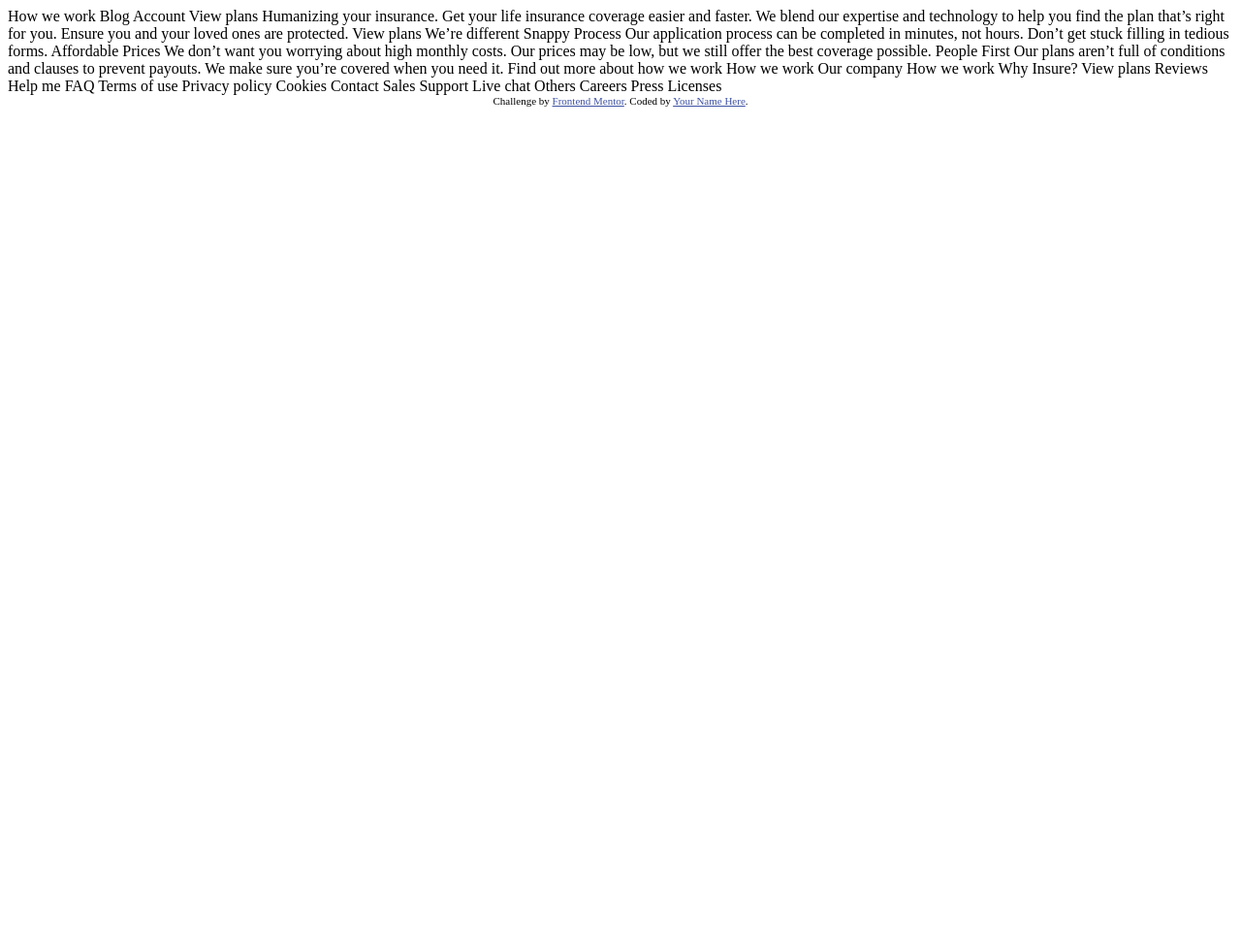
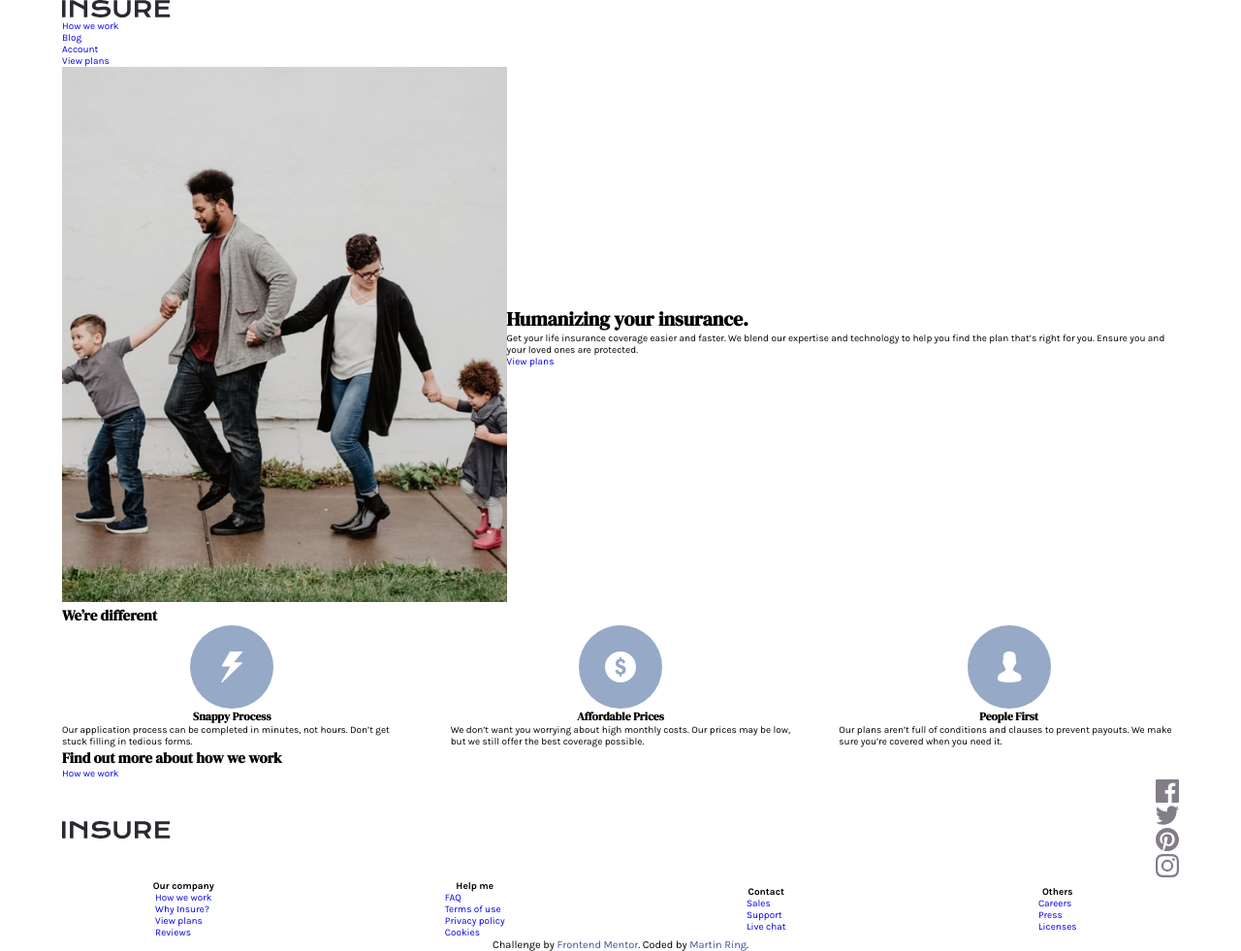
Before and after one commit to ringm/insure-landing-page-master, a plain HTML site: page index.html in a window 1280 px wide. Shown: the whole page at 97% size. Before the commit the page ends 800 px from the top, so only its background shows below. Drawn offline with Linux system fonts and the light colour scheme.

Commit message:
base markup

```diff
--- a/index.html
+++ b/index.html
@@ -1,85 +1,165 @@
 <!DOCTYPE html>
 <html lang="en">
+
 <head>
   <meta charset="UTF-8">
-  <meta name="viewport" content="width=device-width, initial-scale=1.0"> <!-- displays site properly based on user's device -->
+  <meta name="viewport" content="width=device-width, initial-scale=1.0">
+  <!-- displays site properly based on user's device -->
 
   <link rel="icon" type="image/png" sizes="32x32" href="./images/favicon-32x32.png">
+  <link href="https://fonts.googleapis.com/css2?family=DM+Serif+Display&display=swap" rel="stylesheet">
+  <link href="https://fonts.googleapis.com/css2?family=Karla:wght@400;700&display=swap" rel="stylesheet">
+  <link rel="stylesheet" href="css/styles.css">
 
   <title>Frontend Mentor | Insure landing page</title>
 
-  <!-- Feel free to remove these styles or customise in your own stylesheet 👍 -->
-  <style>
-    .attribution { font-size: 11px; text-align: center; }
-    .attribution a { color: hsl(228, 45%, 44%); }
-  </style>
 </head>
+
 <body>
 
-  How we work
-  Blog
-  Account
-  View plans
+  <nav class="nav">
+    <div class="container">
+      <img src="images/logo.svg" alt="company logo" class="logo">
+      <ul class="nav__list">
+        <li class="nav__list-item"><a href="#" class="nav__link">How we work</a></li>
+        <li class="nav__list-item"><a href="#" class="nav__link">Blog</a></li>
+        <li class="nav__list-item"><a href="#" class="nav__link">Account</a></li>
+        <li class="nav__list-item"><a href="#" class="nav__link">View plans</a></li>
+      </ul>
+    </div>
+  </nav>
 
+  <header class="header">
+    <div class="container row">
+      <picture class="header__img">
+        <source media="(min-width:650px)" srcset="images/image-intro-desktop.jpg">
+        <img src="images/image-intro-mobile.jpg" alt="header image">
+      </picture>
+      <div class="header__data">
+        <h1 class="header__title">
           Humanizing your insurance.
-
+        </h1>
+        <p class="header__txt">
           Get your life insurance coverage easier and faster. We blend our expertise
           and technology to help you find the plan that’s right for you. Ensure you
           and your loved ones are protected.
+        </p>
+        <a href="#" class="btn">View plans</a>
+      </div>
+    </div>
+  </header>
 
-  View plans
-
+  <section class="sec-content container">
+    <h2 class="sec-content__title">
       We’re different
-
+    </h2>
+    <div class="row">
+      <div class="card col">
+        <img src="images/icon-snappy-process.svg" alt="snappy process icon" class="card__img">
+        <h3 class="card__title">
           Snappy Process
-
+        </h3>
+        <p class="card__txt">
           Our application process can be completed in minutes, not hours. Don’t get
           stuck filling in tedious forms.
-
+        </p>
+      </div>
+      <div class="card col">
+        <img src="images/icon-affordable-prices.svg" alt="saffordable prices icon" class="card__img">
+        <h3 class="card__title">
           Affordable Prices
-
+        </h3>
+        <p class="card__txt">
           We don’t want you worrying about high monthly costs. Our prices may be low,
           but we still offer the best coverage possible.
-
+        </p>
+      </div>
+      <div class="card col">
+        <img src="images/icon-people-first.svg" alt="people first icon" class="card__img">
+        <h3 class="card__title">
           People First
-
+        </h3>
+        <p class="card__txt">
           Our plans aren’t full of conditions and clauses to prevent payouts. We make
           sure you’re covered when you need it.
+        </p>
+      </div>
+    </div>
+  </section>
 
+  <section class="thrd-content container">
+    <h2 class="thrd-content__title">
       Find out more about how we work
+    </h2>
+    <a href="#" class="btn">How we work</a>
+  </section>
 
-  How we work
+  <footer class="footer">
+    <div class="container">
+      <div class="row">
+        <img src="images/logo.svg" alt="company logo" class="logo">
+        <ul class="sm-list">
+          <li class="sm-list__item"><a href="#" class="sm-list__link"><img src="images/icon-facebook.svg"
+                alt="facebook icon" class="sm-list__icon"></a></li>
+          <li class="sm-list__item"><a href="#" class="sm-list__link"><img src="images/icon-twitter.svg"
+                alt="twitter icon" class="sm-list__icon"></a></li>
+          <li class="sm-list__item"><a href="#" class="sm-list__link"><img src="images/icon-pinterest.svg"
+                alt="pinterest icon" class="sm-list__icon"></a></li>
+          <li class="sm-list__item"><a href="#" class="sm-list__link"><img src="images/icon-instagram.svg"
+                alt="instagram icon" class="sm-list__icon"></a></li>
+        </ul>
+      </div>
+      <div class="row">
+        <div class="col">
+          <h4 class="footer__title">
+            Our company
+          </h4>
+          <ul class="footer__list">
+            <li class="footer__list-item"><a href="#" class="footer__link">How we work</a></li>
+            <li class="footer__list-item"><a href="#" class="footer__link">Why Insure?</a></li>
+            <li class="footer__list-item"><a href="#" class="footer__link">View plans</a></li>
+            <li class="footer__list-item"><a href="#" class="footer__link">Reviews</a></li>
+          </ul>
+        </div>
+        <div class="col">
+          <h4 class="footer__title">
+            Help me
+          </h4>
+          <ul class="footer__list">
+            <li class="footer__list-item"><a href="#" class="footer__link">FAQ</a></li>
+            <li class="footer__list-item"><a href="#" class="footer__link">Terms of use</a></li>
+            <li class="footer__list-item"><a href="#" class="footer__link">Privacy policy</a></li>
+            <li class="footer__list-item"><a href="#" class="footer__link">Cookies</a></li>
+          </ul>
+        </div>
+        <div class="col">
+          <h4 class="footer__title">
+            Contact
+          </h4>
+          <ul class="footer__list">
+            <li class="footer__list-item"><a href="#" class="footer__link">Sales</a></li>
+            <li class="footer__list-item"><a href="#" class="footer__link">Support</a></li>
+            <li class="footer__list-item"><a href="#" class="footer__link">Live chat</a></li>
+          </ul>
+        </div>
+        <div class="col">
+          <h4 class="footer__title">
+            Others
+          </h4>
+          <ul class="footer__list">
+            <li class="footer__list-item"><a href="#" class="footer__link">Careers</a></li>
+            <li class="footer__list-item"><a href="#" class="footer__link">Press</a></li>
+            <li class="footer__list-item"><a href="#" class="footer__link">Licenses</a></li>
+          </ul>
+        </div>
+      </div>
+    </div>
+  </footer>
 
-  Our company
-
-  How we work
-  Why Insure?
-  View plans
-  Reviews
-
-  Help me
-
-  FAQ
-  Terms of use
-  Privacy policy
-  Cookies
-
-  Contact
-
-  Sales
-  Support
-  Live chat
-
-  Others
-
-  Careers
-  Press
-  Licenses
-
-
-  <div class="attribution">
+  <div class="attribution container">
     Challenge by <a href="https://www.frontendmentor.io?ref=challenge" target="_blank">Frontend Mentor</a>.
-    Coded by <a href="#">Your Name Here</a>.
+    Coded by <a href="https://www.frontendmentor.io/profile/ringm" target="_blank">Martin Ring</a>.
   </div>
 </body>
+
 </html>
--- /dev/null
+++ b/scss/_components.scss
@@ -0,0 +1,8 @@
+.attribution {
+  font-size: 11px;
+  text-align: center;
+}
+
+.attribution a {
+  color: hsl(228, 45%, 44%);
+}
--- /dev/null
+++ b/scss/_elements.scss
@@ -0,0 +1,9 @@
+body {
+  font-family: 'Karla', sans-serif;
+}
+
+h1,
+h2,
+h3 {
+  font-family: 'DM Serif Display', serif;
+}
--- /dev/null
+++ b/scss/_generic.scss
@@ -0,0 +1,24 @@
+*,
+*::before,
+*::after {
+  box-sizing: border-box;
+  margin: 0;
+  padding: 0;
+}
+
+html {
+  font-size: 62.5%;
+}
+
+img {
+  max-width: 100%;
+}
+
+ul,
+ol {
+  list-style: none;
+}
+
+a {
+  text-decoration: none;
+}
--- /dev/null
+++ b/scss/_layout.scss
@@ -0,0 +1,31 @@
+.container {
+  width: min(90%, 1440px);
+  margin: 0 auto;
+}
+
+.row {
+  display: flex;
+  flex-direction: column;
+  align-items: center;
+  justify-content: center;
+
+  @media (min-width: 650px) {
+    flex-direction: row;
+    justify-content: space-between;
+  }
+}
+
+.col {
+  display: flex;
+  flex-direction: column;
+  align-items: center;
+  justify-content: center;
+  flex: 1;
+
+  @media (min-width: 650px) {
+    &+& {
+      margin-left: 5rem;
+    }
+  }
+
+}
--- /dev/null
+++ b/scss/styles.scss
@@ -0,0 +1,8 @@
+@import 'settings';
+@import 'generic';
+@import 'tools';
+@import 'generic';
+@import 'elements';
+@import 'layout';
+@import 'components';
+@import 'utilities';
```
Also changed, not shown: css/styles.css (added), scss/_settings.scss (added), scss/_tools.scss (added), scss/_utilities.scss (added), 1 other file. Lines whose indentation alone changed are shown as unchanged.
